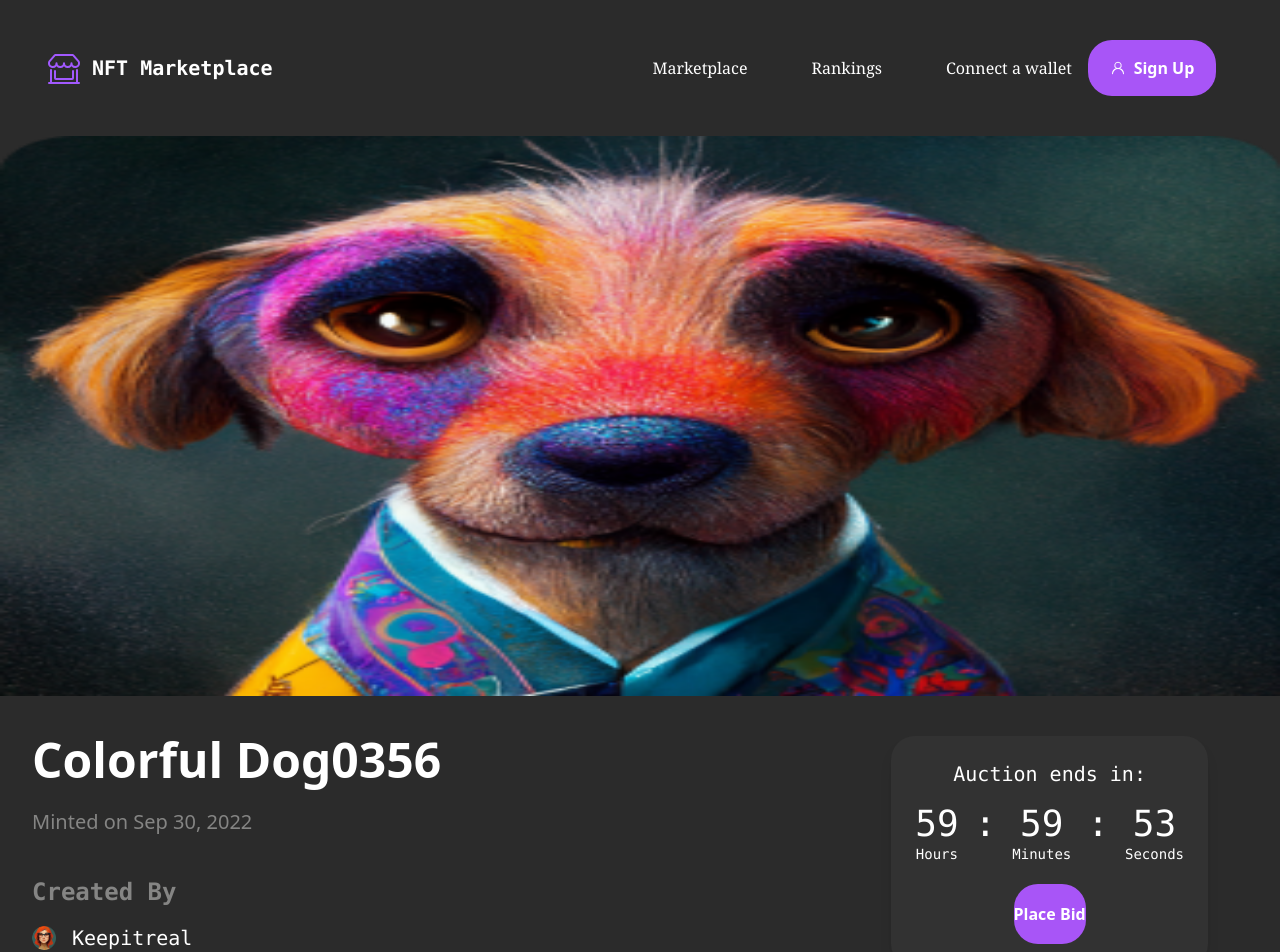
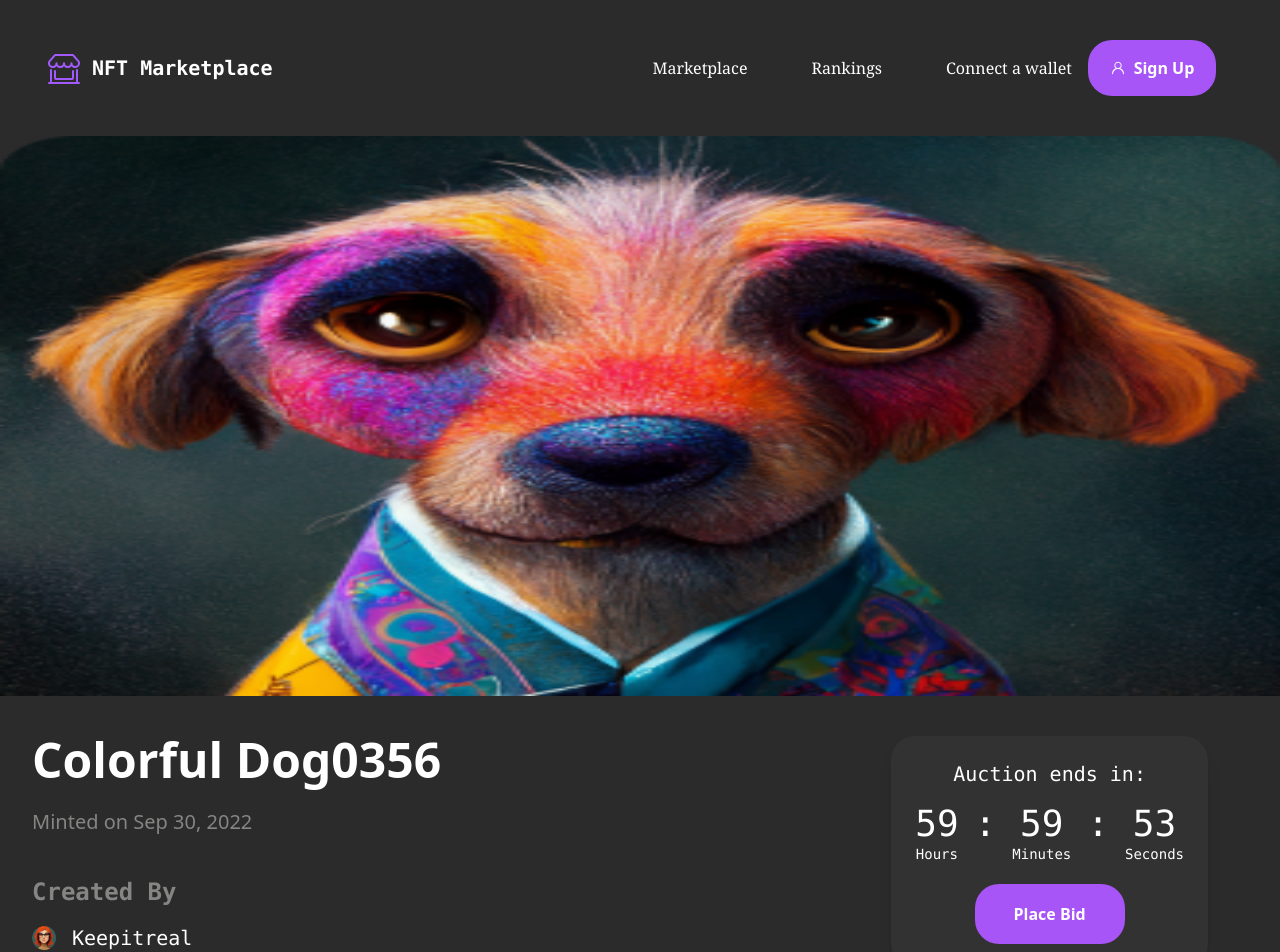
Before and after one commit to Panteagh/NFT-Marketplace, a React (Vite) app: page /NFTpage/1 in a window 1280 px wide. Shown: the top 952 px of the page. Built offline with nearby package versions, Linux system fonts and the light colour scheme; data requests are answered from the project's data file.

Commit message:
button size fixed

```diff
--- a/src/pages/NFTpage/NFTpage.jsx
+++ b/src/pages/NFTpage/NFTpage.jsx
@@ -59,7 +59,7 @@ function NFTpage() {
                 <Link to="/Wallet">
                 <Button
                   label="Place Bid"
-                  style="bg-[#A259FF] w-full h-[60px] mt-5"
+                  style="bg-[#A259FF] min-w-[150px] h-[60px] mt-5"
                   />
                 </Link>
               }
```
